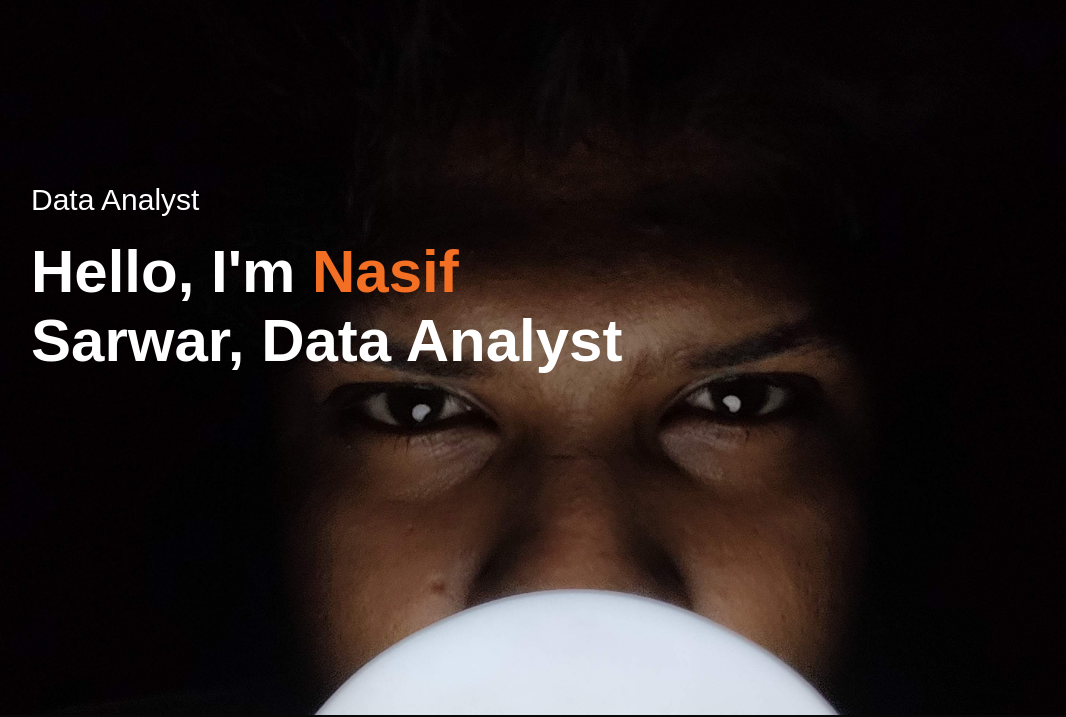
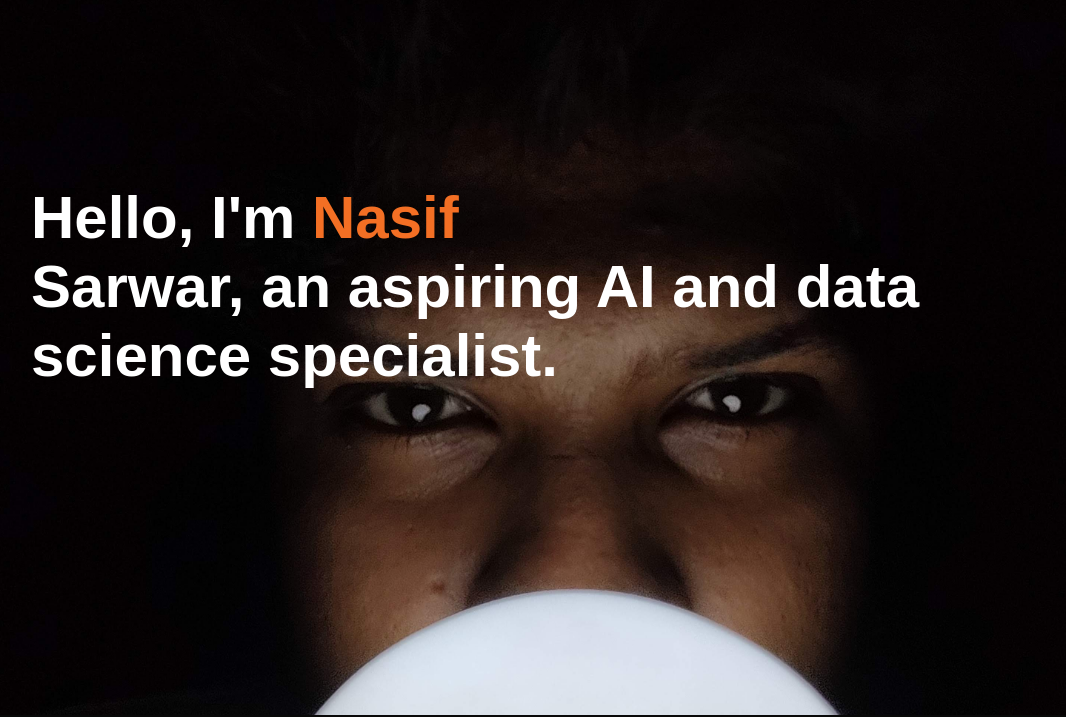
Before and after one commit to NasifSarwar/Portfolio, a plain HTML site: page index.html in a window 1280 px wide. Shown: the part 85-802 px from the top of the page, without its empty margins (97-1163 px from the left). Drawn offline with nearby package versions, Linux system fonts and the light colour scheme.

Commit message:
Update index.html

```diff
--- a/index.html
+++ b/index.html
@@ -31,10 +31,10 @@
         </nav>
         <!-- Header text with name -->
         <div class="header-text">
-          <p>Data Analyst</p>
+          <p></p>
           <h1>
             Hello, I'm <span>Nasif</span> <br />
-            Sarwar, Data Analyst
+            Sarwar, an aspiring AI and data science specialist.
           </h1>
         </div>
       </div>
```
